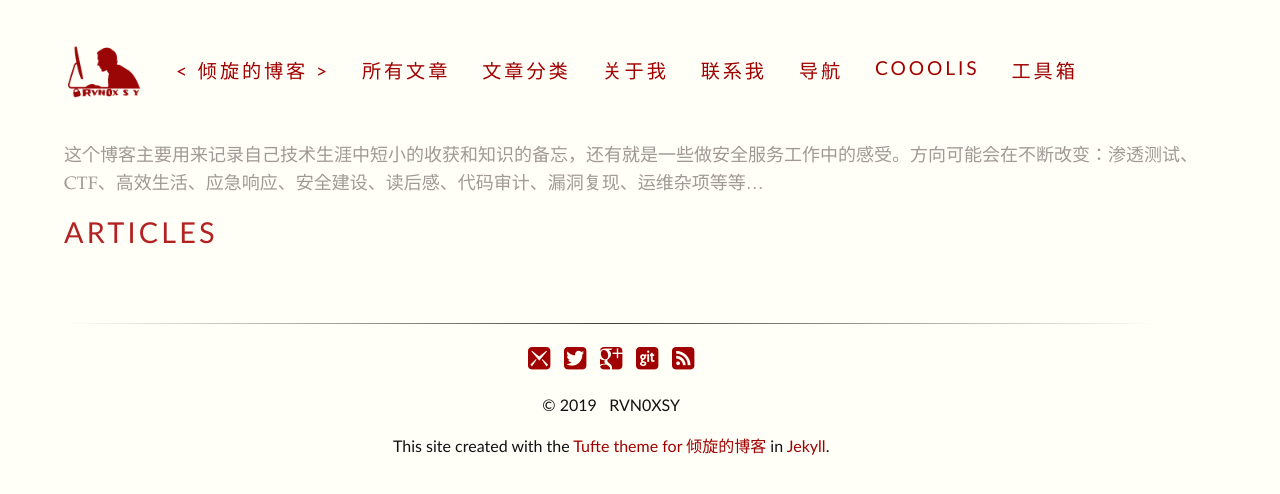
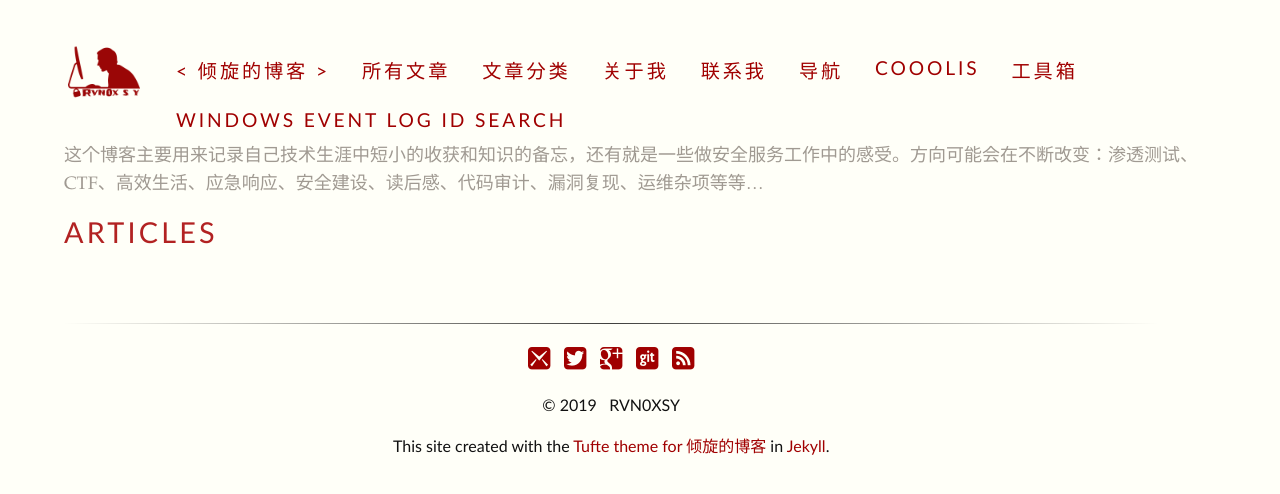
Before and after one commit to kissthink/rvn0xsy.github.io, a Jekyll site: the page built from index.html, in a window 1280 px wide. Shown: the top 494 px of the page. Built offline with Jekyll 4.4.1, drawn with Linux system fonts in a browser that asks for light colours; comment, search, counter and statistics services are not loaded.

Commit message:
add windows log search

```diff
--- a/_includes/header.html
+++ b/_includes/header.html
@@ -10,6 +10,7 @@
 				<a href="/links">导航</a>
 				<a href="https://cooolis.payloads.online/">Cooolis</a>
 				<a href="/tools">工具箱</a>
+				<a href="/tools/windows-log.html" target="_blank">Windows Event Log ID Search</a>
 	</nav>
 
 </header>
```
